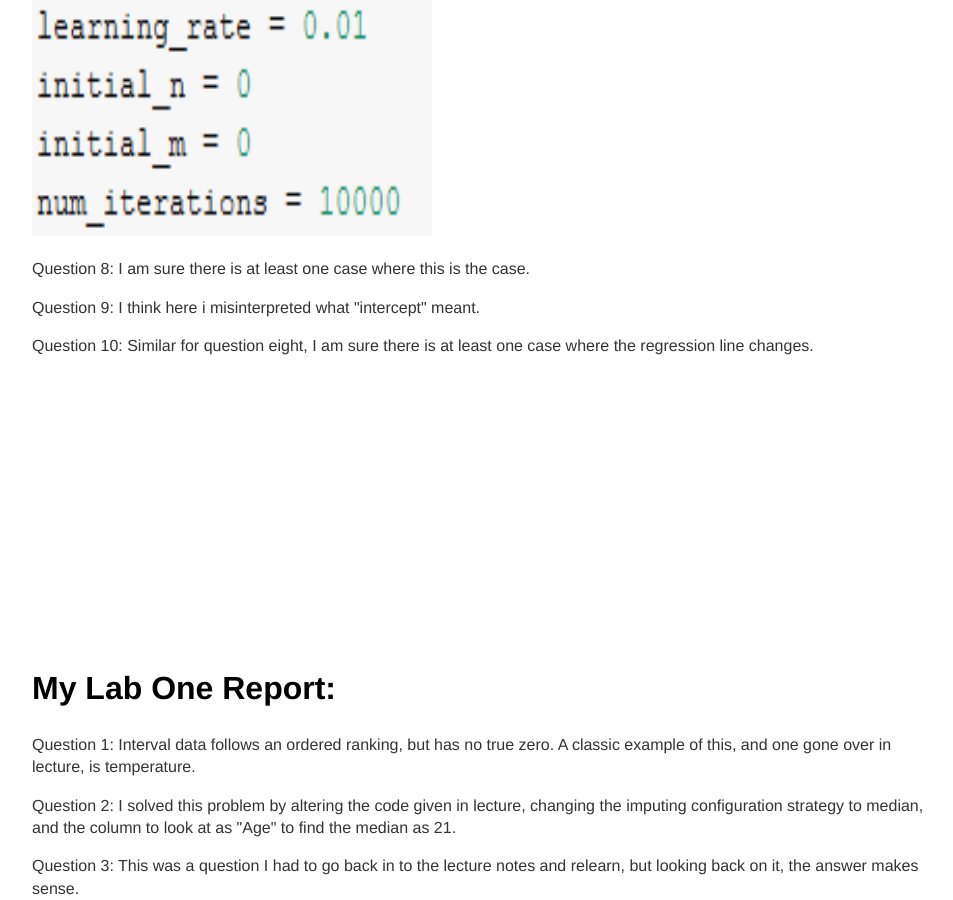
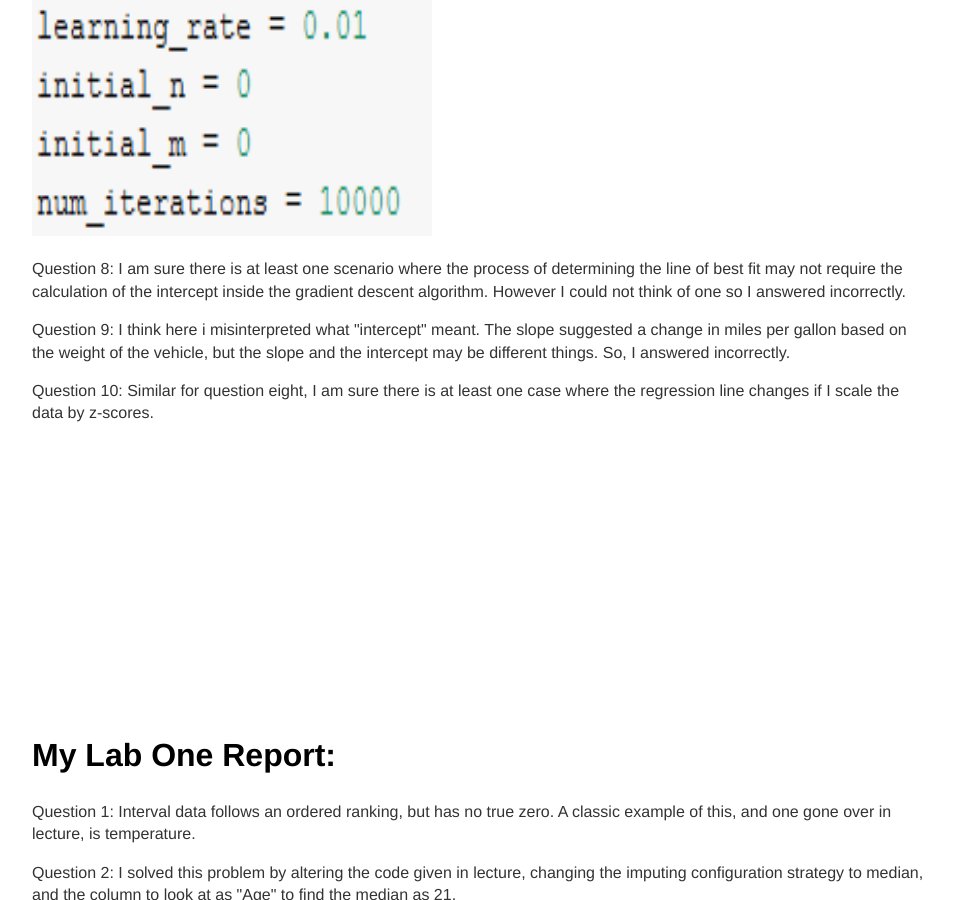
Before and after one commit to tlrob/tlrob.github.io, a Jekyll site: the page built from index.html, in a window 1280 px wide and 900 px high, scrolled down 2603 px. Shown: the whole window, without its empty margins (160-1113 px from the left). Built offline with Jekyll 4.4.1, drawn with Linux system fonts in a browser that asks for light colours.

Commit message:
Update index.html

```diff
--- a/index.html
+++ b/index.html
@@ -12,9 +12,9 @@ title: tlrob's site
 	<p>Question 5: The word finite suggests to me a minimum and maximum.</p>
 	<p>Question 6: From this point forward I only used python. I began by only reading the chart shown in the lecture notes. However, I couldn't be certain, so I got to work. I worked with code supplied through lecture notes, and edited it to predict "2.8", or 2800. <br> <img src="q6.png" alt="p_q3" width="400" height="250"><br></p>
 	<p>Question 7: I followed the instructions given here, and made two slight alterations to the code given in lecture.<br>Change 1: Just return the sum of squared errors, not the average.<br><img src="change1.png" alt="change1" width="400" height="250"><br>And change 2: Change the perameters to what was specified.<br><img src="change2.png" alt="change2" width="400" height="250"><br></p>
-	<p>Question 8: I am sure there is at least one case where this is the case.</p>
-	<p>Question 9: I think here i misinterpreted what "intercept" meant.</p>
-	<p>Question 10: Similar for question eight, I am sure there is at least one case where the regression line changes.</p>
+	<p>Question 8: I am sure there is at least one scenario where the process of determining the line of best fit may not require the calculation of the intercept inside the gradient descent algorithm. However I could not think of one so I answered incorrectly.</p>
+	<p>Question 9: I think here i misinterpreted what "intercept" meant. The slope suggested a change in miles per gallon based on the weight of the vehicle, but the slope and the intercept may be different things. So, I answered incorrectly.</p>
+	<p>Question 10: Similar for question eight, I am sure there is at least one case where the regression line changes if I scale the data by z-scores.</p>
 	<br><br><br><br><br><br><br><br><br><br><br><br><br><br><br>
 	<h2>My Lab One Report:</h2>
 	<p>Question 1: Interval data follows an ordered ranking, but has no true zero. A classic example of this, and one gone over in lecture, is temperature.</p>
```
